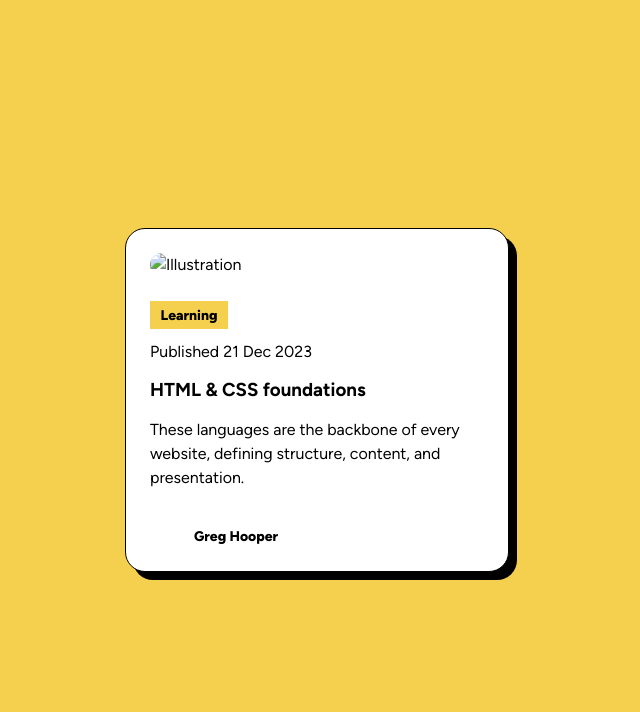
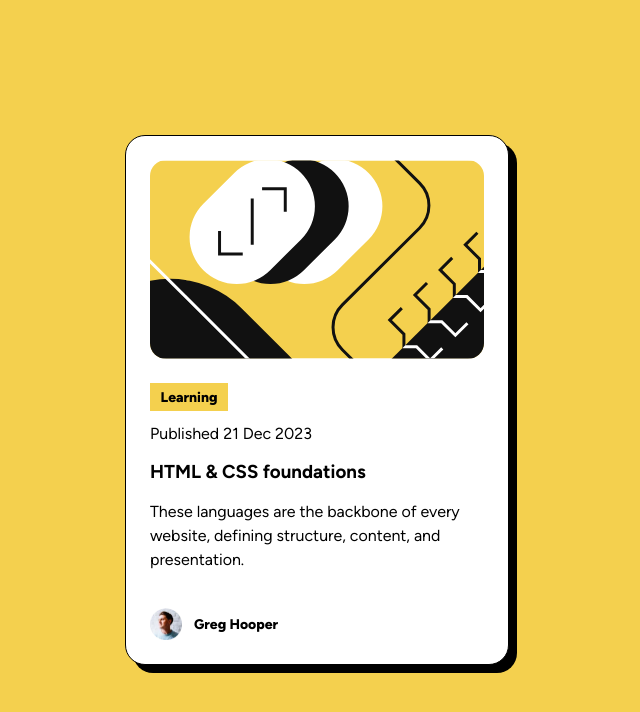
Before and after one commit to Jyotsnagumaste/blog-card, a plain HTML site: page index.html in a window 1280 px wide. Shown: the whole page, without its empty margins (323-963 px from the left). Drawn offline with Linux system fonts and the light colour scheme; the site is published under a folder, as on GitHub Pages, so addresses that start at the root find nothing.

Commit message:
Link Fix

```diff
--- a/index.html
+++ b/index.html
@@ -9,14 +9,14 @@
 </head>
 <body>
   <div class="card">
-    <img src="/assets/images/illustration-article.svg" alt="Illustration">
+    <img src="./assets/images/illustration-article.svg" alt="Illustration">
     <div class="text-container">
       <span>Learning</span>
       <span>Published 21 Dec 2023</span>
       <h3>HTML & CSS foundations</h3>
       <p>These languages are the backbone of every website, defining structure, content, and presentation.</p>
     </div>
-    <span><img src="/assets/images/image-avatar.webp" alt="">Greg Hooper</span>
+    <span><img src="./assets/images/image-avatar.webp" alt="">Greg Hooper</span>
   </div>
 </body>
 </html>
```
